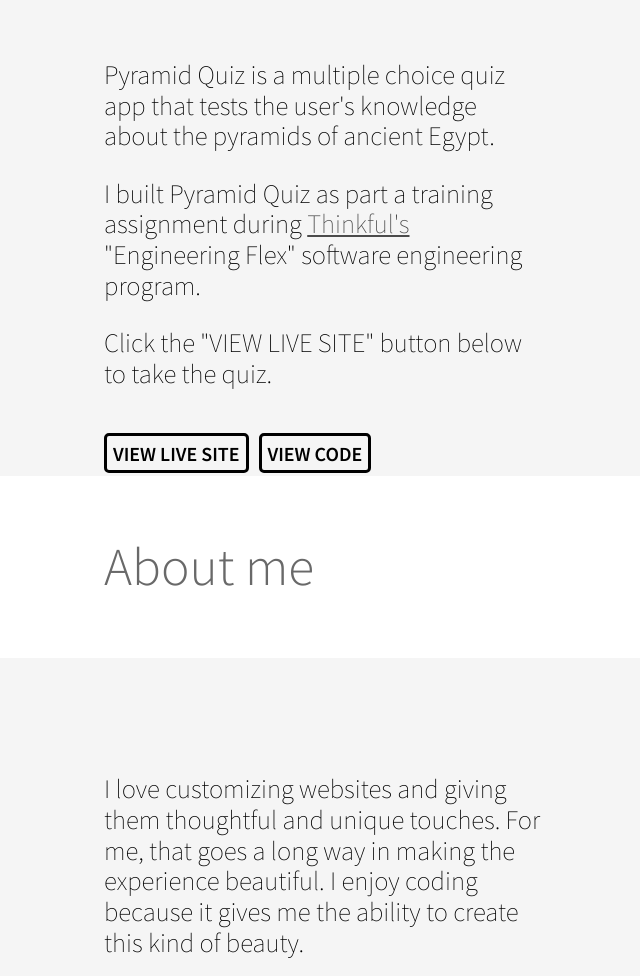
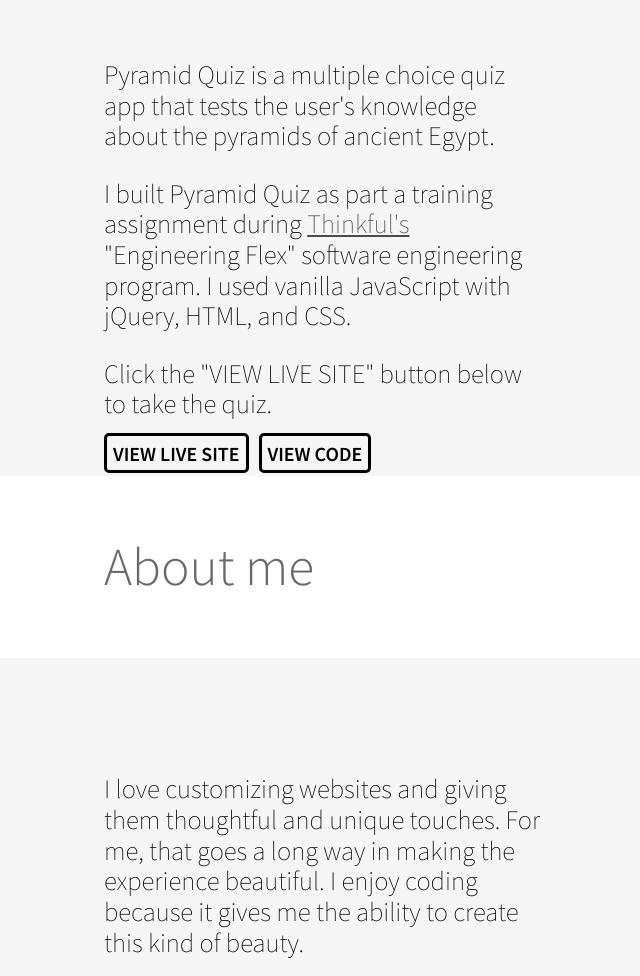
Before and after one commit to rodellwarner/rodellwarner.github.io, a plain HTML site: page index.html in a window 1280 px wide. Shown: the part 2102-3078 px from the top of the page, without its empty margins (438-1078 px from the left). Drawn offline with nearby package versions, Linux system fonts and the light colour scheme.

Commit message:
edits to text

```diff
--- a/index.html
+++ b/index.html
@@ -61,7 +61,7 @@
         <p>I created <b>Pyramid Quiz</b> as part of <a href="https://www.thinkful.com/" target="_blank">Thinkful's</a> software engineering program. I used vanilla JavaScript with jQuery, HTML, and CSS to build this short-but-sweet trivia challenge.</p>
         <p>Click the "View live site" button to take the quiz.</p> -->
         <p>Pyramid Quiz is a multiple choice quiz app that tests the user's knowledge about the pyramids of ancient Egypt.</p>
-        <p>I built Pyramid Quiz as part a training assignment during <a href="https://www.thinkful.com/" target="_blank">Thinkful's</a> "Engineering Flex" software engineering program.</p>
+        <p>I built Pyramid Quiz as part a training assignment during <a href="https://www.thinkful.com/" target="_blank">Thinkful's</a> "Engineering Flex" software engineering program. I used vanilla JavaScript with jQuery, HTML, and CSS.</p>
         <p>Click the "VIEW LIVE SITE" button below to take the quiz.</p>
       </div>
 
```
